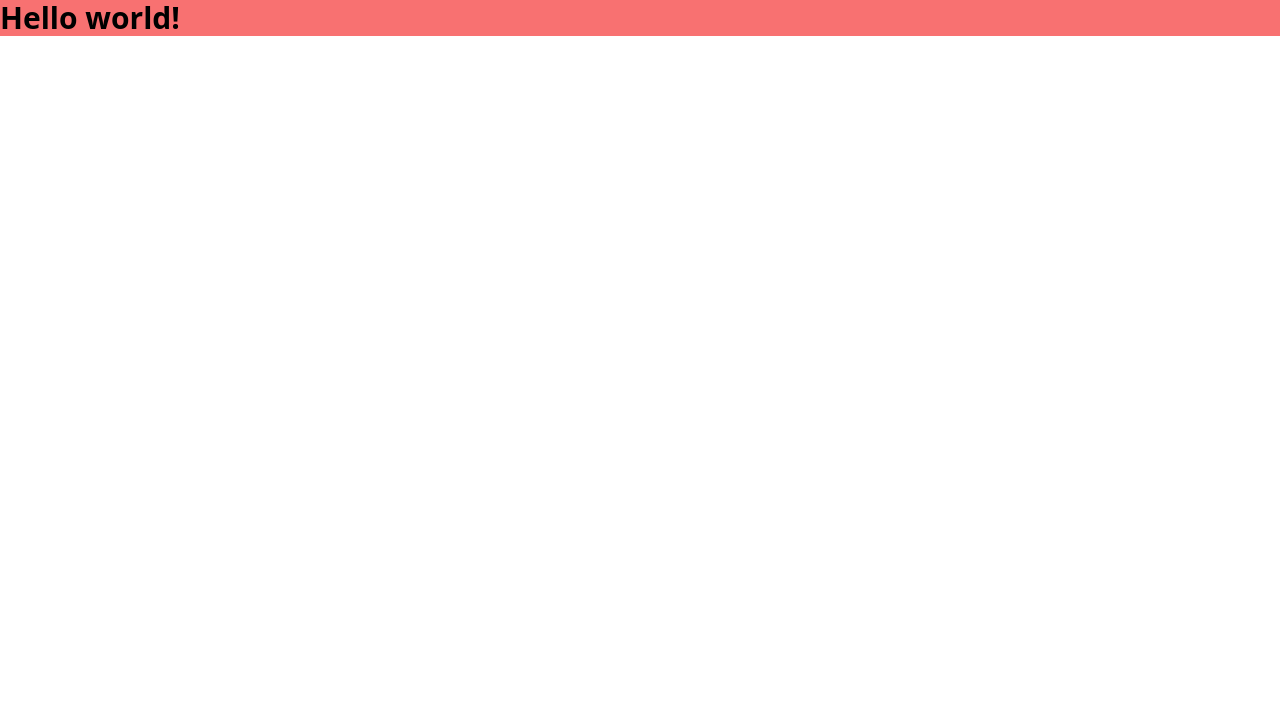
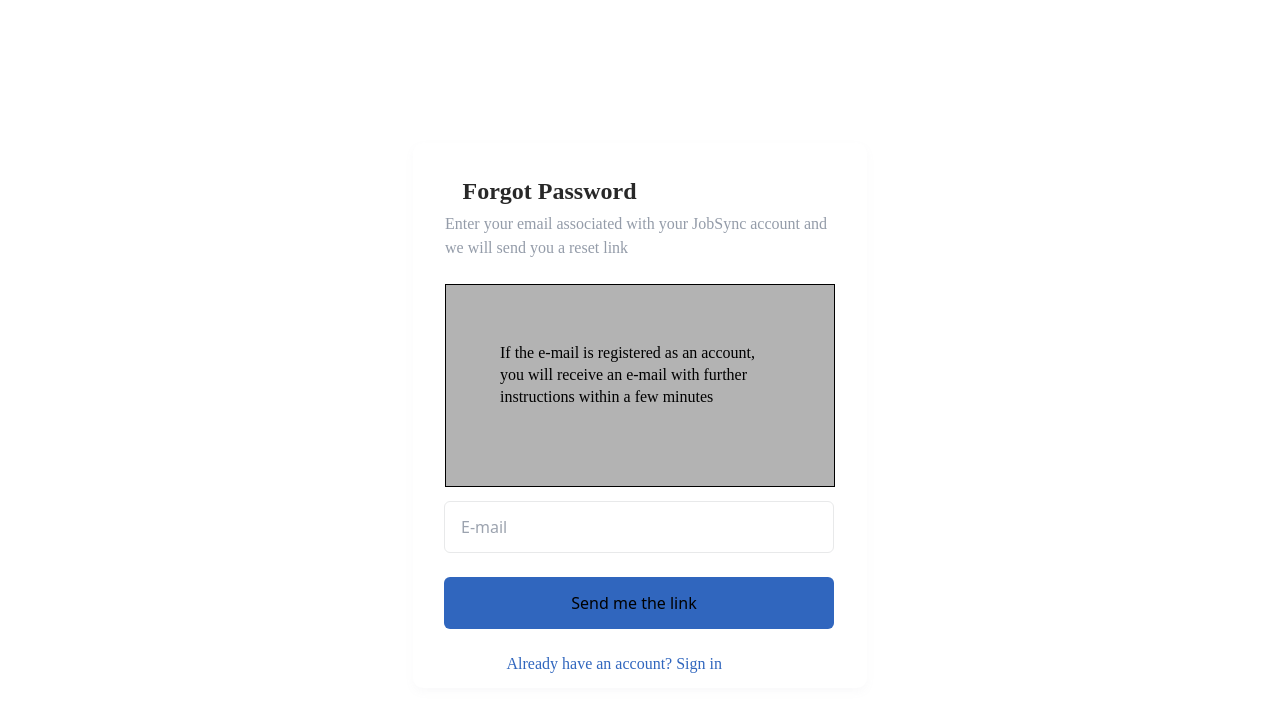
Before and after one commit to Testigos-de-Vue/jobsync-app, a Vue app: page / in a window 1280 px wide. Shown: the top 712 px of the page. Built offline with nearby package versions, Linux system fonts and the light colour scheme.

Commit message:
feat: forgot password component v1

```diff
--- a/src/App.vue
+++ b/src/App.vue
@@ -1,10 +1,14 @@
-<script setup>
+<script>
+import {defineComponent} from "vue";
+import Forgotpassword from "./authentication/components/forgotpassword.component.vue";
+
+export default defineComponent({
+    components: {Forgotpassword}
+})
 </script>
 
 <template>
-  <h1 class="text-3xl font-bold bg-red-400">
-    Hello world!
-  </h1>
+    <forgotpassword></forgotpassword>
 </template>
 
 <style scoped>
```
